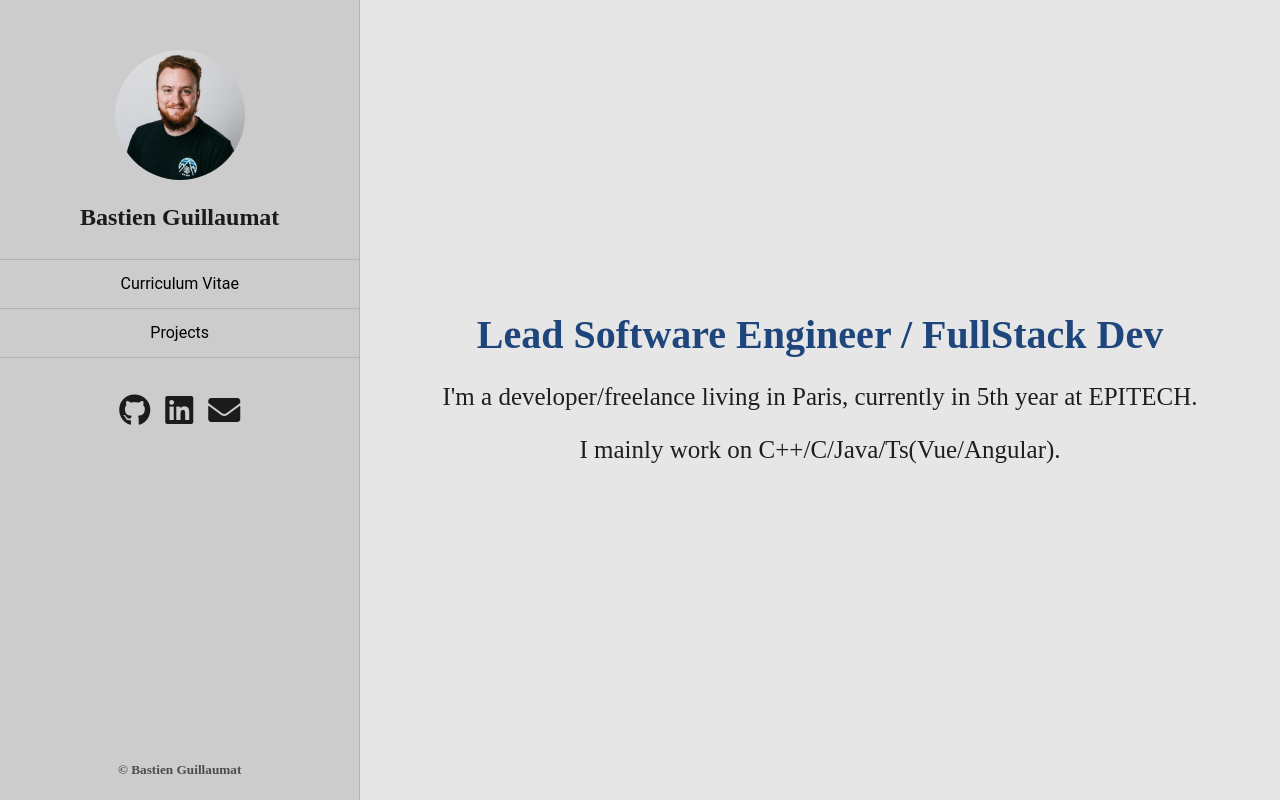
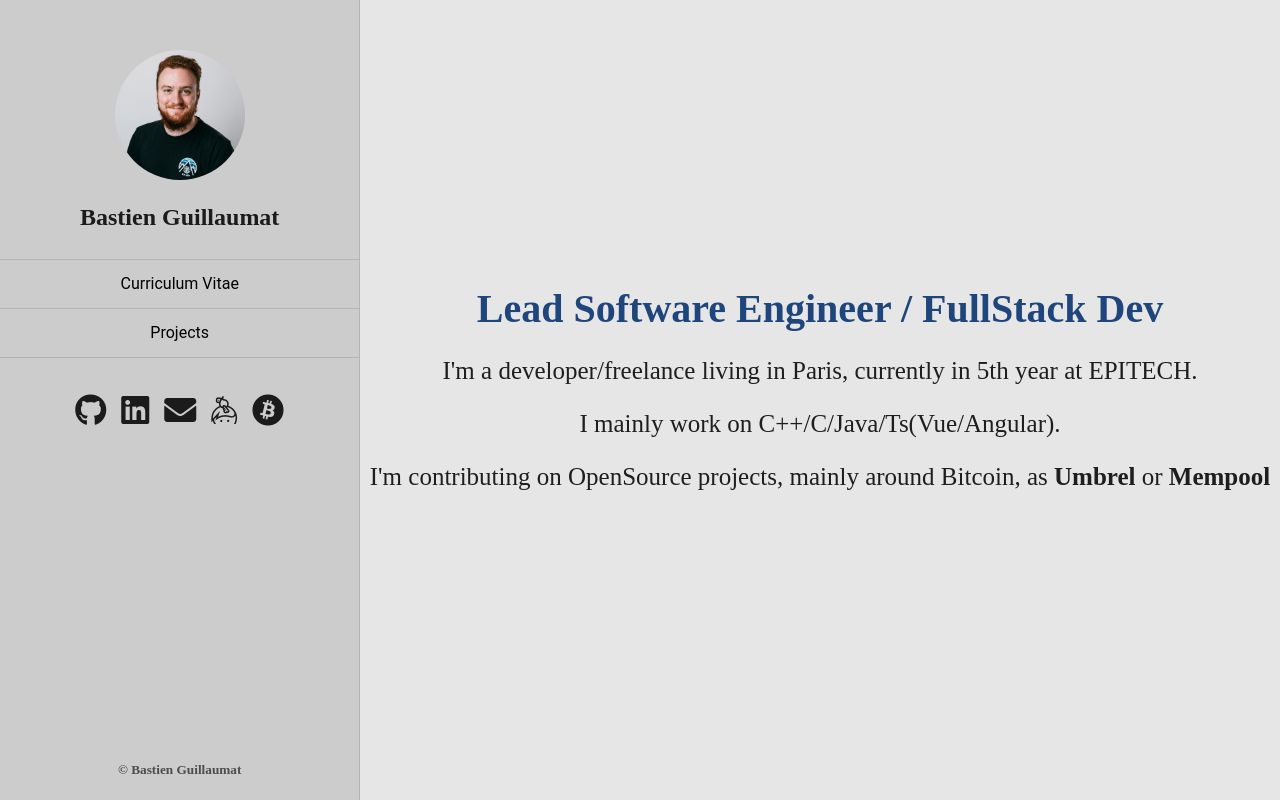
Before and after one commit to bguillaumat/bguillaumat, an Angular app: page / in a window 1280 px wide. Built offline with nearby package versions, Linux system fonts and the light colour scheme.

Commit message:
Update datas

```diff
--- a/src/app/app.component.html
+++ b/src/app/app.component.html
@@ -37,8 +37,14 @@
     <a href="https://www.linkedin.com/in/bastien-guillaumat/" target="_blank" style="padding-left: 15px">
       <i class="fab fa-linkedin fa-2x"></i>
     </a>
-    <a href="mailto:bastien.guillaumat@gmail.com" style="padding-left: 15px">
+    <a href="mailto:bastien.guillaumat@gmail.com" target="_blank"  style="padding-left: 15px">
       <i class="fas fa-envelope fa-2x"></i>
+    </a>
+    <a href="https://www.keybase.io/bguillaumat" target="_blank" style="padding-left: 15px">
+      <i class="fab fa-keybase fa-2x"></i>
+    </a>
+    <a href="http://www.donate.bastien-guillaumat.com" target="_blank" style="padding-left: 15px">
+      <i class="fab fa-bitcoin fa-2x"></i>
     </a>
 
     <h5 id="copyright">© Bastien Guillaumat</h5>
--- a/src/app/pages/home/home.component.html
+++ b/src/app/pages/home/home.component.html
@@ -3,5 +3,10 @@
     <h1>Lead Software Engineer / FullStack Dev</h1>
     <p>I'm a developer/freelance living in Paris, currently in 5th year at EPITECH.</p>
     <p>I mainly work on C++/C/Java/Ts(Vue/Angular).</p>
+    <p>
+      I'm contributing on OpenSource projects, mainly around Bitcoin, as
+      <a href="https://getumbrel.com/" target="_blank"><strong>Umbrel</strong></a>
+      or <a href="https://mempool.space/" target="_blank"><strong>Mempool</strong></a>
+    </p>
   </div>
 </div>
--- a/src/app/pages/projects/projects.component.ts
+++ b/src/app/pages/projects/projects.component.ts
@@ -10,6 +10,12 @@ export class ProjectsComponent implements OnInit {
   projects = [];
 
   constructor() {
+    this.projects.push({
+      name: 'SQUADS',
+      year: '2021',
+      content: 'Decentralized application for creation of better, simpler DAOs. Built on Solana Blockchain',
+      languages: [{name: 'TypeScript', css: 'ts'}, {name: 'Rust', css: 'rust'}]
+    });
     this.projects.push({
       name: 'Wav Header Parser',
       year: '2020',
```
Also changed, not shown: package.json (+23 -23 lines), 1 other file (tests, documents, lock files or other folders).
